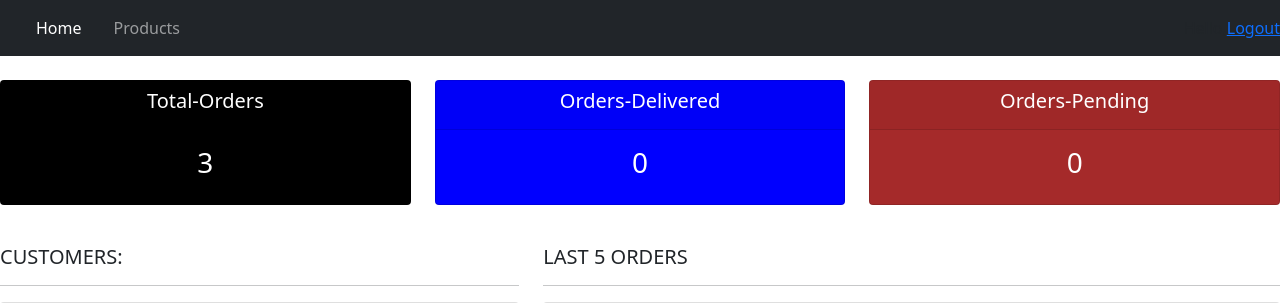
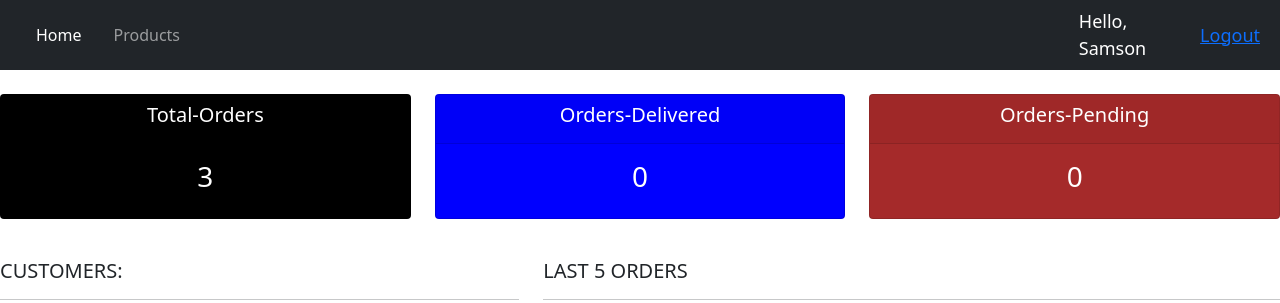
Before and after one commit to waregagbagbo/CRM, a Django app: page / in a window 1280 px wide. Shown: the top 303 px of the page. Run offline with Django 3.2, Linux system fonts and the light colour scheme; a user stored in the database is signed in; data comes from the database, SQL or seed files in the repository.

Commit message:
updated profile

```diff
--- a/templates/partials/nav_bar.html
+++ b/templates/partials/nav_bar.html
@@ -1,7 +1,7 @@
 {%load static %}
 
 <style>
-  .hello-msg{
+  #hello-msg{
     font-size: 18px;
     color:#ffff;
     margin-right:20px;
@@ -28,7 +28,7 @@
         </div>
       </div>
     </div>
-    <span id="hello">Hello,{{request.user.customer}}</span>
-    <span><a href="{% url 'logout' %}">Logout</a></span>
+    <span id="hello-msg">Hello, {{request.user}}</span>
+    <span id="hello-msg"><a href="{% url 'logout' %}">Logout</a></span>
 
   </nav>
```
